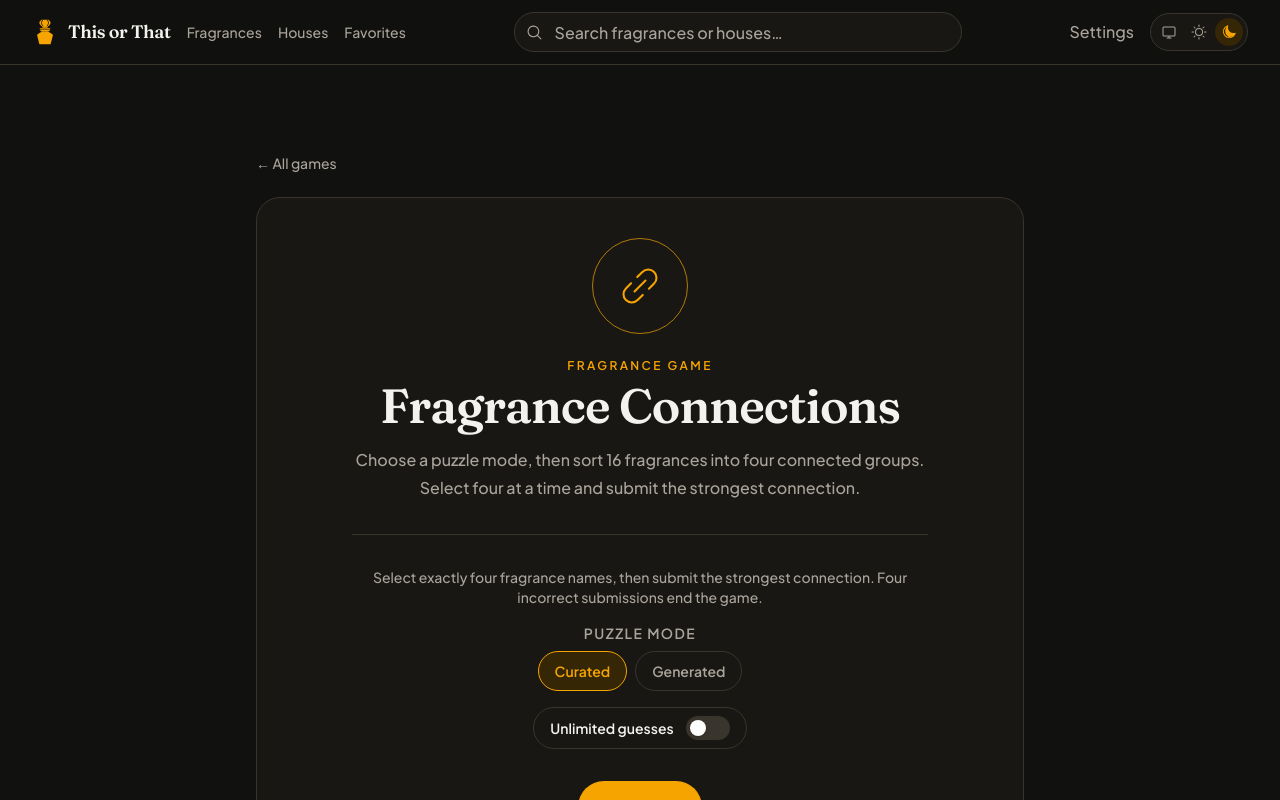
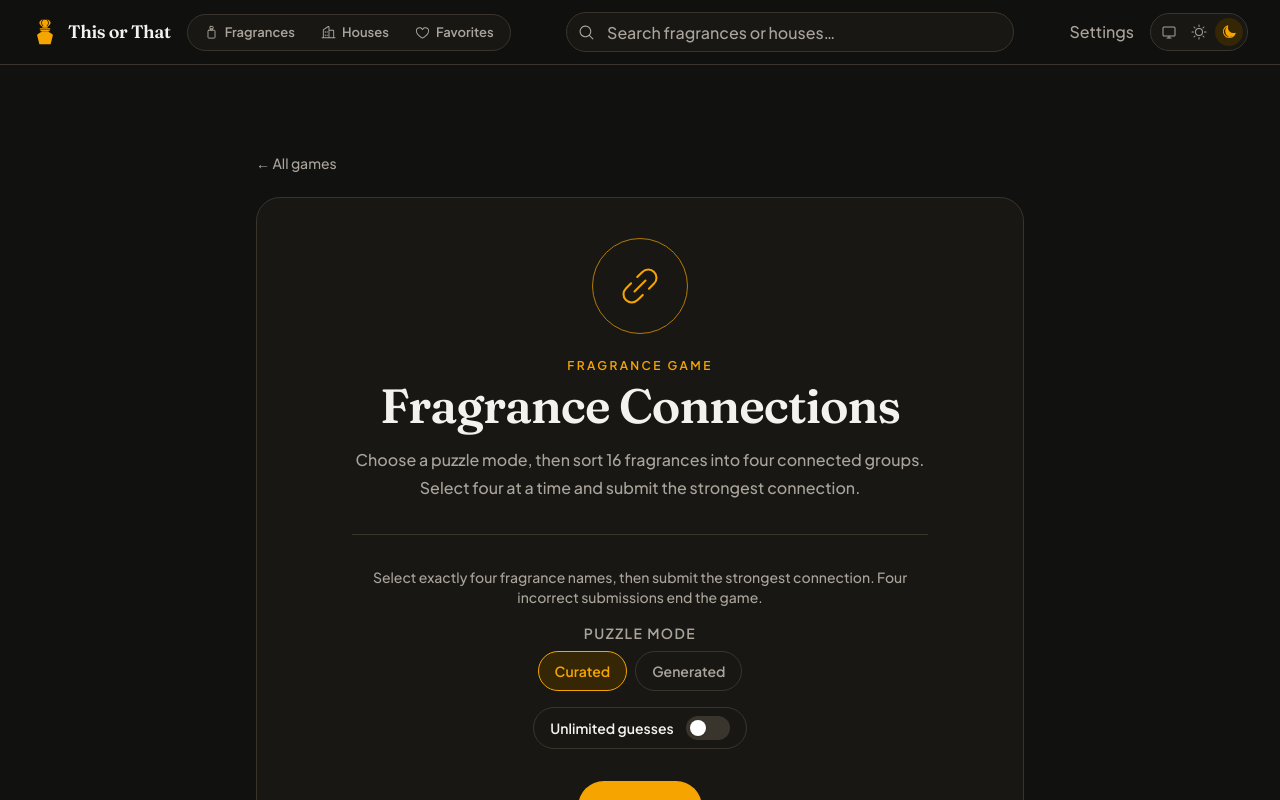
Before and after one commit to Atcheee/Fragdex, a Next.js app: page /play/connections-curated in a window 1280 px wide. Shown: the top 800 px of the page. Built offline with nearby package versions, Linux system fonts and the light colour scheme; no server answers.

Commit message:
feat: add icon primary nav with bottle mark

```diff
--- a/src/app/fragrances/page.tsx
+++ b/src/app/fragrances/page.tsx
@@ -1,6 +1,7 @@
 import type { Metadata } from "next";
 import Link from "next/link";
-import { MagnifyingGlass, SprayBottle } from "@phosphor-icons/react/dist/ssr";
+import { MagnifyingGlass } from "@phosphor-icons/react/dist/ssr";
+import { FragranceBottleIcon } from "@/components/FragranceBottleIcon";
 import { CatalogFragranceCard } from "@/components/CatalogFragranceCard";
 import { expandBrandSearchTerms } from "@/lib/brand-aliases";
 import {
@@ -201,7 +202,12 @@ export default async function FragrancesPage({
           </div>
         ) : (
           <div className="mt-5 rounded-2xl border border-dashed border-border px-6 py-14 text-center">
-            <SprayBottle aria-hidden className="mx-auto text-muted" size={42} weight="light" />
+            <FragranceBottleIcon
+              aria-hidden
+              className="mx-auto text-muted"
+              size={42}
+              weight="light"
+            />
             <h3 className="mt-4 font-semibold">No fragrances found</h3>
             <p className="mt-1 text-sm text-muted">Try a broader search or remove a filter.</p>
             <Link
--- /dev/null
+++ b/src/components/FragranceBottleIcon.tsx
@@ -0,0 +1,46 @@
+import type { IconProps } from "@phosphor-icons/react";
+
+/**
+ * Generic perfume-bottle icon (cap + neck + body).
+ * Matches Phosphor IconProps so it can sit next to Buildings / Heart.
+ */
+export function FragranceBottleIcon({
+  size = 16,
+  weight = "regular",
+  className,
+  color = "currentColor",
+  ...props
+}: IconProps) {
+  const filled = weight === "fill";
+
+  return (
+    <svg
+      xmlns="http://www.w3.org/2000/svg"
+      viewBox="0 0 256 256"
+      width={size}
+      height={size}
+      className={className}
+      aria-hidden
+      {...props}
+    >
+      {filled ? (
+        <path
+          fill={color}
+          d="M100 16h56a12 12 0 0 1 12 12v32a12 12 0 0 1-12 12h-8v12h40a20 20 0 0 1 20 20v112a20 20 0 0 1-20 20H68a20 20 0 0 1-20-20V104a20 20 0 0 1 20-20h40V72h-8a12 12 0 0 1-12-12V28a12 12 0 0 1 12-12Z"
+        />
+      ) : (
+        <g
+          fill="none"
+          stroke={color}
+          strokeWidth={weight === "bold" ? 20 : weight === "thin" ? 10 : 16}
+          strokeLinecap="round"
+          strokeLinejoin="round"
+        >
+          <rect x="100" y="24" width="56" height="40" rx="8" />
+          <path d="M112 64v24h32V64" />
+          <rect x="68" y="88" width="120" height="136" rx="16" />
+        </g>
+      )}
+    </svg>
+  );
+}
--- /dev/null
+++ b/src/components/PrimaryNav.tsx
@@ -0,0 +1,75 @@
+"use client";
+
+import Link from "next/link";
+import { usePathname } from "next/navigation";
+import type { ComponentType } from "react";
+import type { IconProps } from "@phosphor-icons/react";
+import { Buildings, Heart } from "@phosphor-icons/react";
+import { FragranceBottleIcon } from "@/components/FragranceBottleIcon";
+
+const LINKS: {
+  href: string;
+  label: string;
+  icon: ComponentType<IconProps>;
+  isActive: (pathname: string) => boolean;
+}[] = [
+  {
+    href: "/fragrances",
+    label: "Fragrances",
+    icon: FragranceBottleIcon,
+    isActive: (pathname) =>
+      pathname.startsWith("/fragrances") || pathname.startsWith("/fragrance/"),
+  },
+  {
+    href: "/houses",
+    label: "Houses",
+    icon: Buildings,
+    isActive: (pathname) =>
+      pathname.startsWith("/houses") || pathname.startsWith("/house/"),
+  },
+  {
+    href: "/favorites",
+    label: "Favorites",
+    icon: Heart,
+    isActive: (pathname) => pathname.startsWith("/favorites"),
+  },
+];
+
+export function PrimaryNav() {
+  const pathname = usePathname();
+
+  return (
+    <nav
+      aria-label="Primary navigation"
+      className="col-span-3 row-start-3 md:col-span-1 md:col-start-2 md:row-start-1"
+    >
+      <div className="grid grid-cols-3 gap-1 rounded-2xl border border-border bg-card p-1 md:flex md:w-auto md:grid-cols-none md:items-center md:gap-0.5 md:rounded-full md:px-1 md:py-1">
+        {LINKS.map(({ href, label, icon: Icon, isActive }) => {
+          const active = isActive(pathname);
+          return (
+            <Link
+              key={href}
+              href={href}
+              aria-current={active ? "page" : undefined}
+              className={`flex min-h-11 flex-col items-center justify-center gap-0.5 rounded-xl px-1 py-1.5 text-center transition-colors focus-visible:outline-2 focus-visible:outline-offset-2 focus-visible:outline-accent md:min-h-0 md:flex-row md:gap-1.5 md:rounded-full md:px-3 md:py-1.5 ${
+                active
+                  ? "bg-accent-soft text-accent"
+                  : "text-muted hover:bg-card-hover hover:text-foreground"
+              }`}
+            >
+              <Icon
+                size={16}
+                weight={active ? "fill" : "regular"}
+                className="md:size-[15px]"
+                aria-hidden
+              />
+              <span className="text-[0.7rem] font-semibold leading-none tracking-wide md:text-[0.8125rem] md:tracking-normal">
+                {label}
+              </span>
+            </Link>
+          );
+        })}
+      </div>
+    </nav>
+  );
+}
--- a/src/components/SiteHeader.tsx
+++ b/src/components/SiteHeader.tsx
@@ -1,6 +1,7 @@
 import Link from "next/link";
 import { BrandMark } from "@/components/BrandMark";
 import { LazyFragranceSearch } from "@/components/LazyFragranceSearch";
+import { PrimaryNav } from "@/components/PrimaryNav";
 import { ThemeToggle } from "@/components/ThemeToggle";
 
 export function SiteHeader() {
@@ -15,31 +16,7 @@ export function SiteHeader() {
           <span>This or That</span>
         </Link>
 
-        <nav
-          aria-label="Primary navigation"
-          className="col-span-3 row-start-3 flex items-center gap-5 text-sm md:col-span-1 md:col-start-2 md:row-start-1 md:gap-4 lg:flex"
-        >
-          <Link
-            href="/fragrances"
-            className="font-medium text-muted transition-colors hover:text-foreground md:text-sm"
-          >
-            <span className="md:hidden">Browse fragrances</span>
-            <span className="hidden md:inline">Fragrances</span>
-          </Link>
-          <Link
-            href="/houses"
-            className="font-medium text-muted transition-colors hover:text-foreground md:text-sm"
-          >
-            <span className="md:hidden">Designer houses</span>
-            <span className="hidden md:inline">Houses</span>
-          </Link>
-          <Link
-            href="/favorites"
-            className="font-medium text-muted transition-colors hover:text-foreground md:text-sm"
-          >
-            Favorites
-          </Link>
-        </nav>
+        <PrimaryNav />
 
         <div
           data-search-slot="primary"
```
